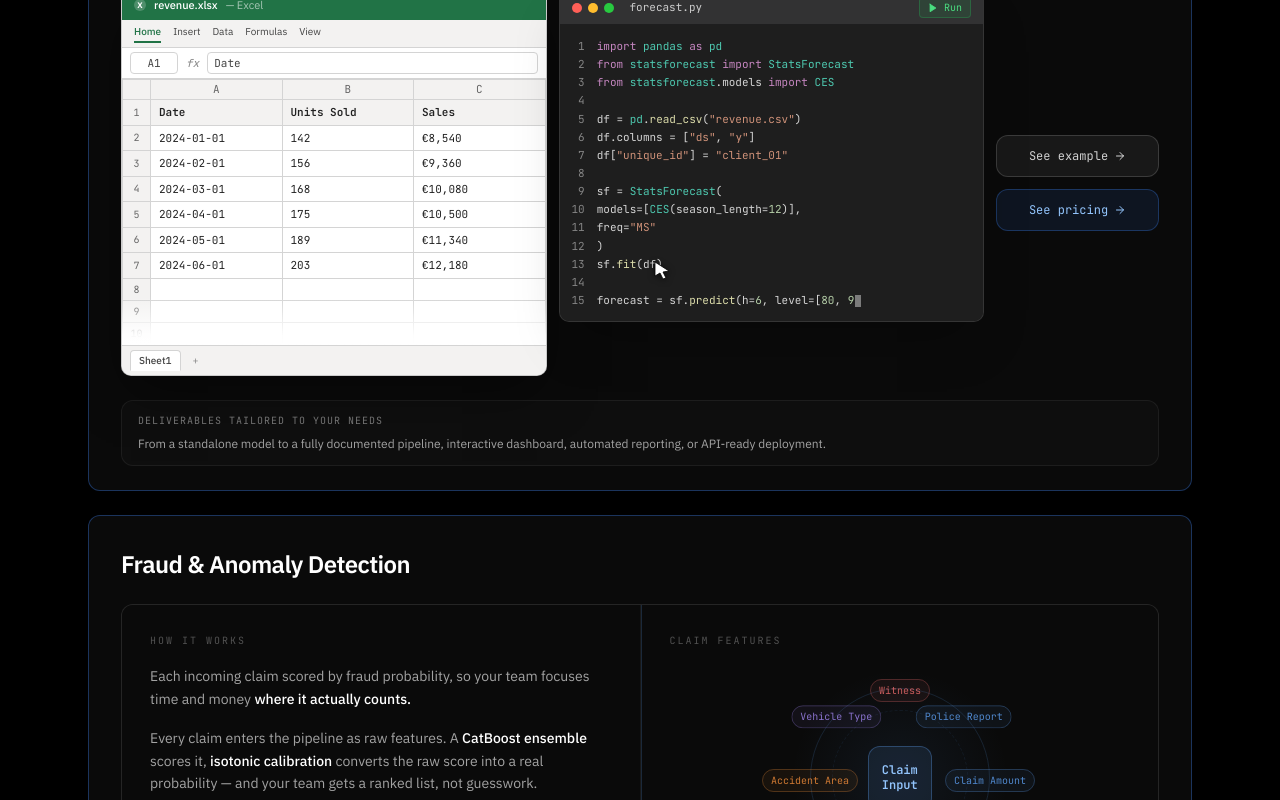
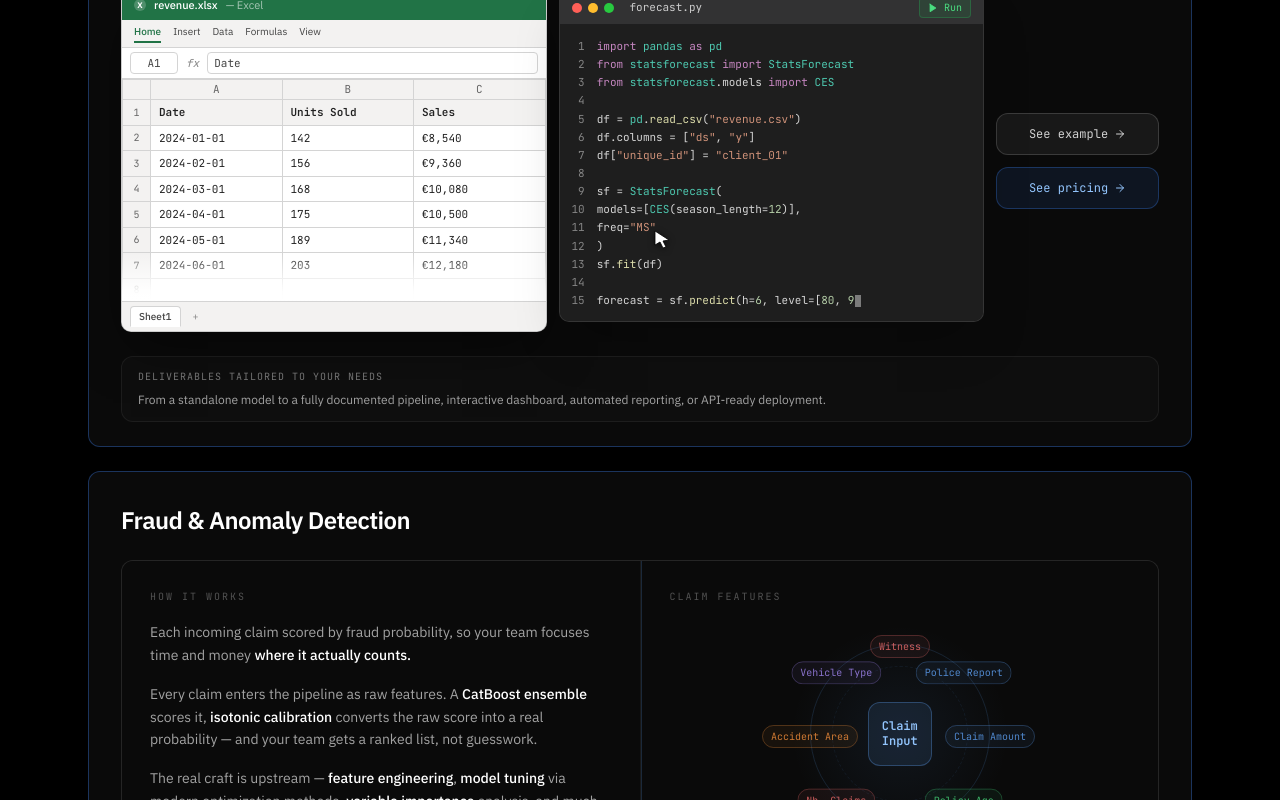
Before and after one commit to ag-algolab/ag-algolab.github.io, a React (Vite) app: page / in a window 1280 px wide. Shown: the part 2032-2832 px from the top of the page. Built offline with nearby package versions, Linux system fonts and the light colour scheme.

Commit message:
Change empty rows mapping from 3 to 1

```diff
--- a/src/App.jsx
+++ b/src/App.jsx
@@ -522,7 +522,7 @@ function ExcelSheet({ pulse }) {
                 </tr>
               ))}
               {/* Empty rows hint that there is more data below */}
-              {[0, 1, 2].map((i) => (
+              {[0].map((i) => (
                 <tr key={`empty-${i}`}>
                   <td className="bg-[#f3f2f1] border border-[#d4d4d4] text-[#666] text-center text-[10px]">{rows.length + i + 2}</td>
                   <td className="border border-[#d4d4d4] px-2 py-1 h-[22px]"></td>
```
